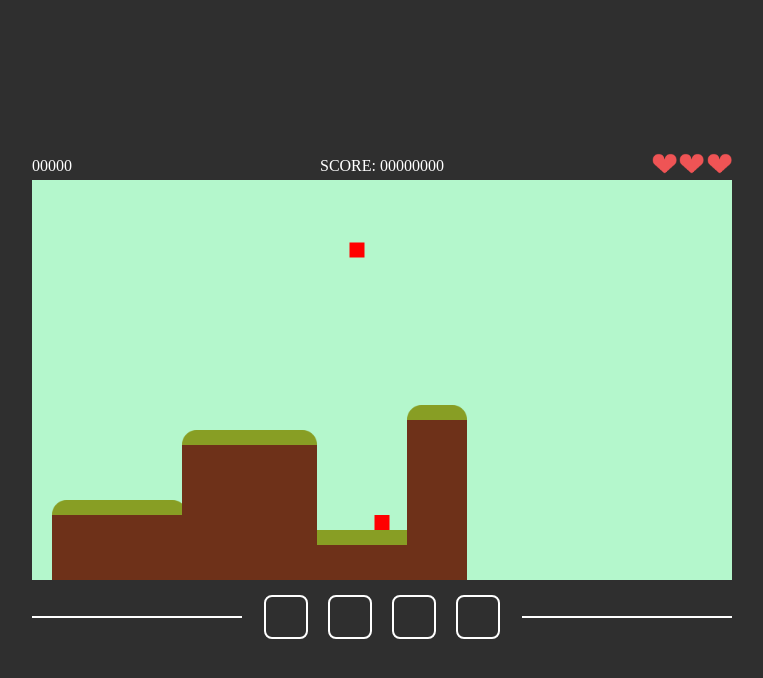
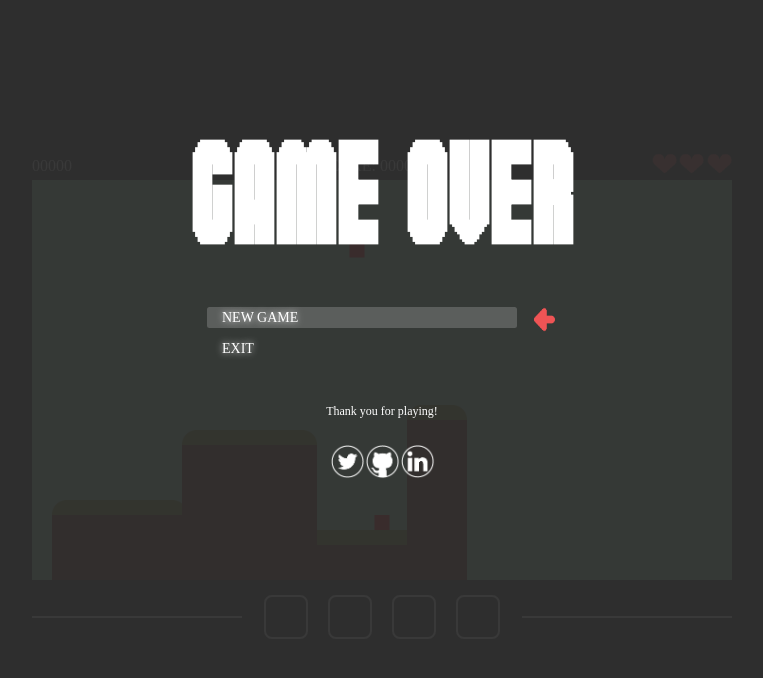
Before and after one commit to kvebox/sanrio, a website built with webpack: page index.html in a window 1280 px wide. Shown: the whole page, without its empty margins (258-1021 px from the left). Built offline with nearby package versions, Linux system fonts and the light colour scheme.

Commit message:
Add and style game over window

```diff
--- a/index.html
+++ b/index.html
@@ -142,7 +142,8 @@
 
             <div id='controlsMenu'>
                 <ul id='controlsMenuList'>
-                    <li class='controlMenuOptions' id='menuExit'>BACK</li>
+                    <li class='controlMenuOptions' id='menuExit'>
+                        <div class='back'><img class='backArrow' src='./src/images/menu/menuBack.png' />BACK</div></li>
                 </ul>
 
                 <div id='controlCanvasContainer'>
@@ -174,7 +175,40 @@
     </div>
     </div>
 
+    <!----------- Game over! ------------>
+    <div id='goContainer'>
+        <div id='goMenuContent'>
+            <div id='goMenuHeader'>
+                <h1 id='goMenuTitle'>GAME OVER</h1>
+            </div>
 
+            <div id='goMenu'>
+                <ul id='goMenuList'>
+                    <li class='goMenuOptionContainer'>
+                        <div class='goMenuOptions' id='selected'>
+                            <div class='goHeader'>NEW GAME</div>
+                        </div>
+                        <img id='goArrow' class='pointerArrow' src='./src/images/menu/menuCursor.png' />
+                    </li>
+                    <li class='goMenuOptionContainer'>
+                        <div class='goMenuOptions'>
+                            <div class='goHeader'>EXIT</div>
+                        </div>
+                    </li>
+                </ul>
+            </div>
+
+        <div id='mainMenuFooter'>Thank you for playing!</div>
+
+        <div id='buttonContainer'>
+            <a href='https://www.twitter.com/kvebox'>
+                <img class='button' alt='twitter button' src='./src/images/media_buttons/twitter.png' /></a>
+            <a href='https://www.github.com/kvebox'>
+                <img class='button' alt='github button' src='./src/images/media_buttons/github.png' /></a>
+            <a href='https://www.linkedin.com/in/vhjoh/'>
+                <img class='button' alt='linkedin button' src='./src/images/media_buttons/linkedin.png' /></a>
+        </div>
+    </div>
 
     <!-- images -->
     <img id='platformPiece-middle' src="./src/images/platformMiddle_olive.png"/>
--- a/src/menu/menu.css
+++ b/src/menu/menu.css
@@ -60,11 +60,11 @@ body {
     box-sizing: border-box;
 }
 
-.menuOptions, .controlMenuOptions .audioHeader, .optionMenuOptions, .controlsMenuOptions {
+.menuOptions, .goMenuOptions, .controlMenuOptions .audioHeader, .optionMenuOptions, .controlsMenuOptions {
     text-shadow: 0px 0px 7px rgb(255,255,255.05);
 }
 
-.menuOptions {
+.menuOptions, .goMenuOptions {
     padding: 2.5px 15px;
     margin-bottom: 10px;
     font-size: 14px;
@@ -72,10 +72,11 @@ body {
     width: 80%;
 }
 
-.optionMenuOptionContainer {
+.optionMenuOptionContainer, .goMenuOptionContainer {
     display: flex;
     justify-content: space-between;
 }
+
 
 .optionMenuOptions {
     padding: 2px 15px;
@@ -88,6 +89,16 @@ body {
 
 #selected {
     background: rgb(216,216,216,.23);
+}
+
+.back {
+    display: flex;
+    align-items: center;
+}
+
+.backArrow {
+    height: 13px;
+    width: 15px;
 }
 
 
@@ -215,6 +226,47 @@ body {
     margin-bottom: 5px;
 }
 
+/* ---------- GO Menu -------------> */
+
+#goMenuTitle {
+    font-family: 'super_plumber_brothersregular';
+    color: white;
+    font-size: 100px;
+    line-height: 0;
+    letter-spacing: 2px;
+    padding: 0px 5px;
+    text-align: center;
+    padding-left: 10px;
+}
+
+#goContainer {
+    position: fixed;
+    width: 100%;
+    height: 100%;
+    left: 0;
+    top: 0;
+    background-color: rgba(47,47,47,0.95);
+}
+
+#goMenuList {
+    margin: 0;
+    padding: 0;
+}
+
+#goMenu {
+  padding: 20px;
+  width: 350px;
+  margin-top: 25px;
+}
+
+#goMenuContent {
+    display: flex;
+    flex-direction: column;
+    margin: 10% auto; /* 15% from the top and centered */
+    width: 446px;
+    align-items: center;
+}
+
 /* ---------- Cursor -------------> */
 .pointerArrow {
     width: 25px;
--- a/src/menu/menu.js
+++ b/src/menu/menu.js
@@ -42,9 +42,8 @@ export default class Menu {
                 arrow.setAttribute('id', 'mainArrow');
                 this.mainContainers[this.current].appendChild(arrow);
                 break;
+
             case this.menuHash[1]:
-                // console.log(this.optionContainers[this.optionCurrent].childNodes);
-                // this.optionContainers[this.optionCurrent].removeChild(this.optionContainers[this.optionCurrent].childNodes[1]);
                 let currentArrow = document.getElementById('optionArrow');
                 currentArrow.parentNode.removeChild(currentArrow);
                 this.audioOptionsList[this.optionCurrent].removeAttribute('id', 'selected');
@@ -74,8 +73,8 @@ export default class Menu {
                 arrow.setAttribute('id', 'mainArrow');
                 this.mainContainers[this.current].appendChild(arrow);
                 break;
+
             case this.menuHash[1]:
-                // this.optionContainers[this.optionCurrent].removeChild(this.optionContainers[this.optionCurrent].childNodes[1]);
                 let currentArrow = document.getElementById('optionArrow');
                 currentArrow.parentNode.removeChild(currentArrow);
                 this.audioOptionsList[this.optionCurrent].removeAttribute('id', 'selected');
@@ -108,7 +107,7 @@ export default class Menu {
                 // controls
                 case 2:
                     this.toggleControls();
-                    this.changeMenuType(3);
+                    this.changeMenuType(2);
                     return;
                 // options
                 case 3:
@@ -133,6 +132,11 @@ export default class Menu {
                 default:
                     this.exit();
             }
+        }
+
+        if (this.menuType === this.menuHash[2]) {
+            this.changeMenuType(0);
+            this.toggleMenu();
         }
     }
 
```
Also changed, not shown: dist/sanrio.js, src/images/menu/menuBack.png (added), 4 other files.
